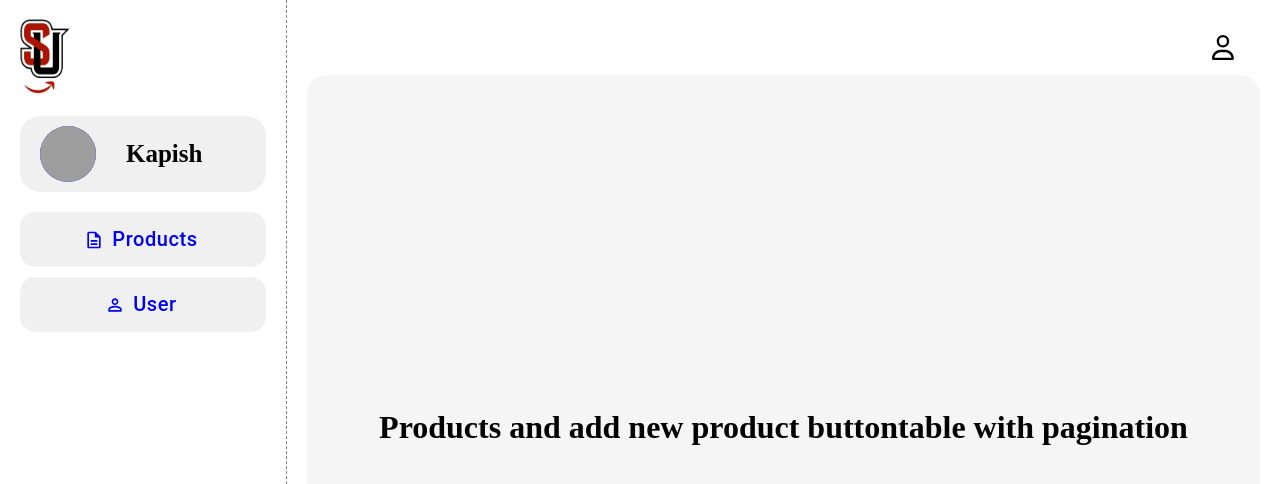
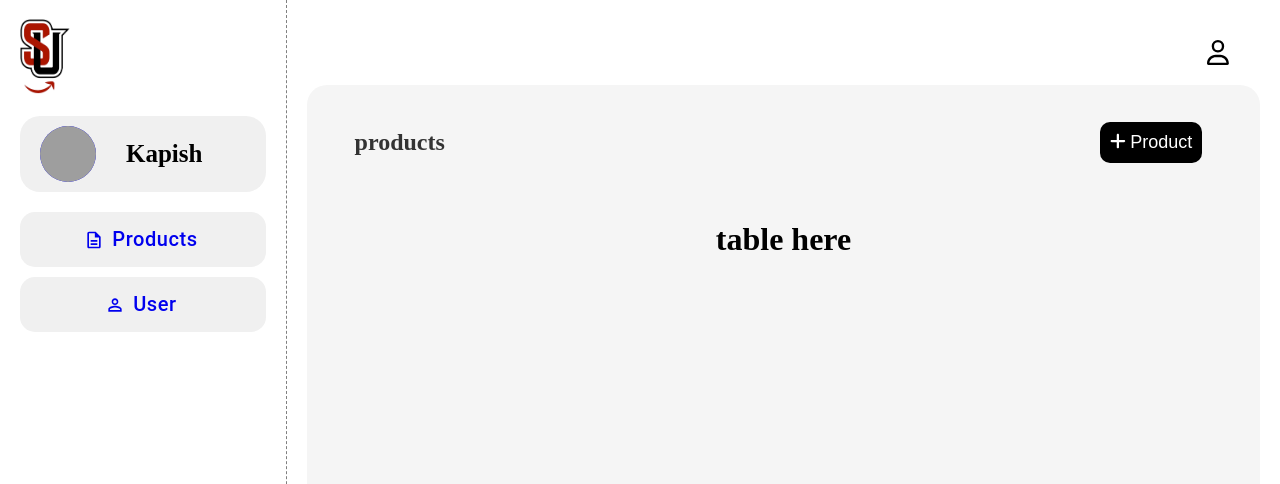
Before and after one commit to kapish-patel/Sumazon-Admin, a React (Vite) app in the folder Seamazon/: page / in a window 1280 px wide. Shown: the top 484 px of the page. Built offline with nearby package versions, Linux system fonts and the light colour scheme; grey boxes are pictures that could not be loaded.

Commit message:
added layout for content header

```diff
--- a/Seamazon/package.json
+++ b/Seamazon/package.json
@@ -19,6 +19,7 @@
     "@fortawesome/react-fontawesome": "^0.2.0",
     "@mui/icons-material": "^5.15.15",
     "@mui/material": "^5.15.15",
+    "@mui/x-data-grid": "^6.19.10",
     "react": "^18.2.0",
     "react-dom": "^18.2.0",
     "react-router-dom": "^6.22.3"
--- a/Seamazon/src/components/content/Content.css
+++ b/Seamazon/src/components/content/Content.css
@@ -18,8 +18,8 @@
 .icon-container{
     font-size: 25px;
     color: #000000;
-    height: 35px;
-    width: 35px;
+    height: 45px;
+    width: 45px;
     display: flex;
     justify-content: center;
     align-items: center;
--- /dev/null
+++ b/Seamazon/src/components/products/Products.css
@@ -0,0 +1,35 @@
+.product-container{
+    display: flex;
+    flex-direction: column;
+    justify-content: start;
+    align-items: center;
+    height: 100%;
+    width: 90%;
+}
+
+.product-header{
+    display: flex;
+    justify-content: space-between;
+    align-items: center;
+    width: 100%;
+    margin: 20px;
+}
+
+.product-header p {
+    font-size: 1.5rem;
+    font-weight: 700;
+    color: #333;
+}
+
+.product-header button {
+    background-color: black;
+    margin-right: 10px;
+    color: white;
+    padding: 0 10px;
+    cursor: pointer;
+    border: none;
+    border-radius: 10px;
+    padding: 10px;
+    font-size: large;
+    text-transform: capitalize;
+}
--- a/Seamazon/src/components/products/Products.jsx
+++ b/Seamazon/src/components/products/Products.jsx
@@ -1,10 +1,21 @@
 import '../common/common.css';
+import { FontAwesomeIcon } from '@fortawesome/react-fontawesome';
+import { faPlus } from '@fortawesome/free-solid-svg-icons';
+import './Products.css';
+
 
 function Products() {
   return (
     <div className="main-content-container">
-        <h1>Products and add new product button</h1>
-        <h1>table with pagination</h1>
+      <div className="product-container">
+        <div className="product-header">
+          <p>products</p>
+          <button> <FontAwesomeIcon icon={faPlus} /> product</button>
+        </div>
+        <div className="product-table">
+          <h1>table here</h1>
+        </div>
+      </div>
     </div>
   )
 }
```
Also changed, not shown: 1 other file (tests, documents, lock files or other folders).
